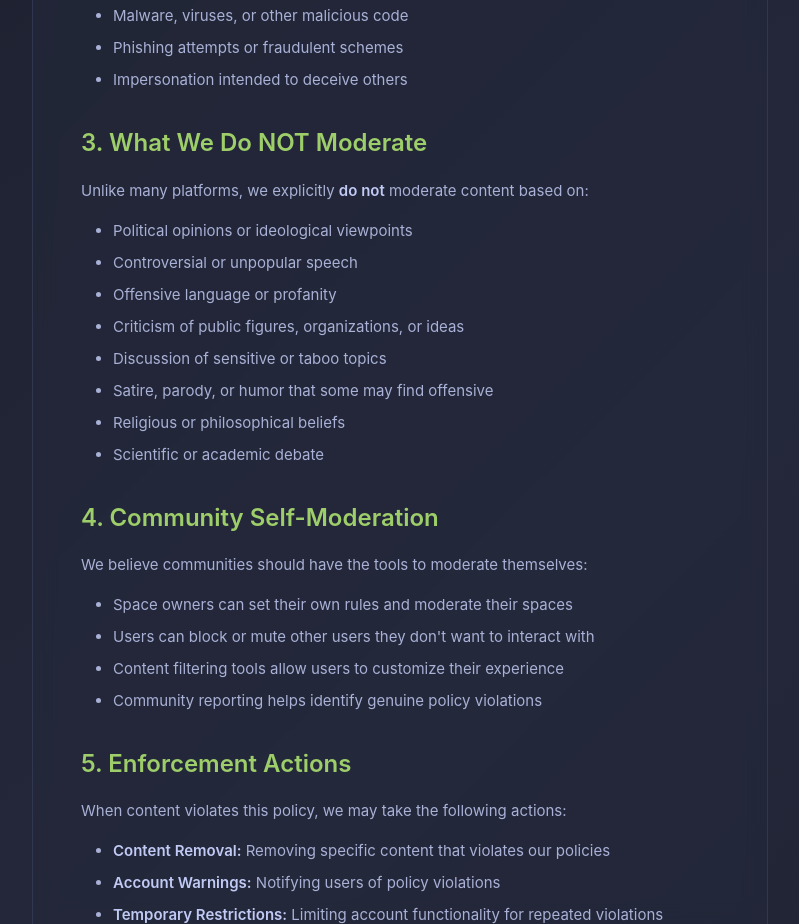
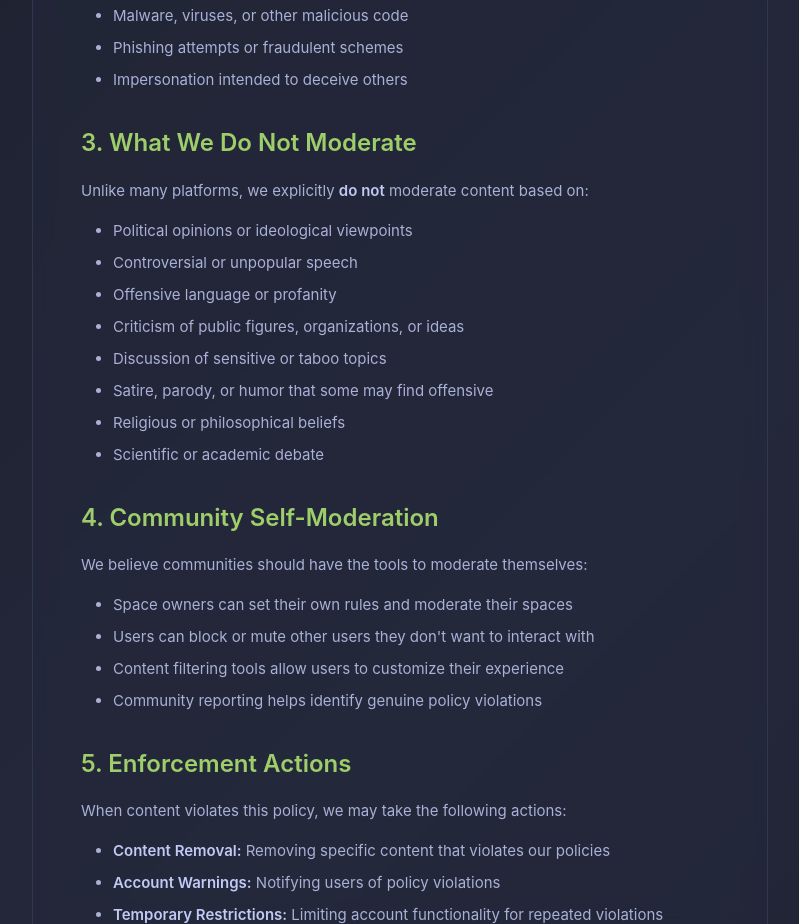
Before and after one commit to usethread/thrd.xyz, a Vue app: page /aup in a window 1280 px wide. Shown: the part 1240-2164 px from the top of the page, without its empty margins (240-1039 px from the left). Built offline with nearby package versions, Linux system fonts and the light colour scheme.

Commit message:
docs: fix typos and update terminology in legal views
- Correct "Jult" to "July" in Terms of Service last updated date
- Change "channels" to "rooms" in service description
- Standardize "NOT" to "Not" in AUP section heading

```diff
--- a/src/views/AupView.vue
+++ b/src/views/AupView.vue
@@ -54,7 +54,7 @@
         </section>
 
         <section>
-          <h2>3. What We Do NOT Moderate</h2>
+          <h2>3. What We Do Not Moderate</h2>
           <p>Unlike many platforms, we explicitly <strong>do not</strong> moderate content based on:</p>
           <ul>
             <li>Political opinions or ideological viewpoints</li>
--- a/src/views/TermsView.vue
+++ b/src/views/TermsView.vue
@@ -7,7 +7,7 @@
           Back to Home
         </router-link>
         <h1>Terms of Service</h1>
-        <p class="last-updated">Last updated: Jult 2025</p>
+        <p class="last-updated">Last updated: July 2025</p>
       </div>
 
       <div class="legal-content">
@@ -18,7 +18,7 @@
 
         <section>
           <h2>2. Description of Service</h2>
-          <p>Strafe is a communication platform that provides real-time messaging, voice, and video chat services organized into spaces and channels.</p>
+          <p>Strafe is a communication platform that provides real-time messaging, voice, and video chat services organized into spaces and rooms.</p>
         </section>
 
         <section>
```
